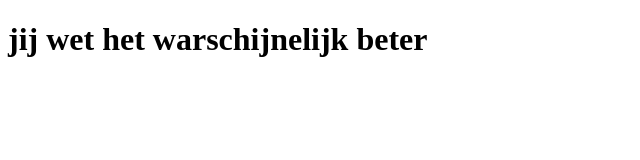
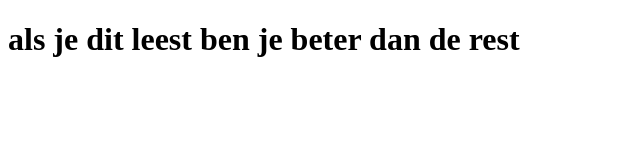
Before and after one commit to drafier/beter-dan..., a plain HTML site: page index.html in a window 1280 px wide. Shown: the whole page, without its empty margins (0-640 px from the left). Drawn offline with Linux system fonts and the light colour scheme.

Commit message:
Add files via upload

```diff
--- a/index.html
+++ b/index.html
@@ -2,9 +2,9 @@
 <html lang="nl">
 <head>
 <meta charset=utf-8>
-<title>help ik weet niet wat ik moet doen</title>
+<title>hoi</title>
 </head>
-<h1> jij wet het warschijnelijk beter
+<h1> als je dit leest ben je beter dan de rest
 
 <body>
 </body>
```
